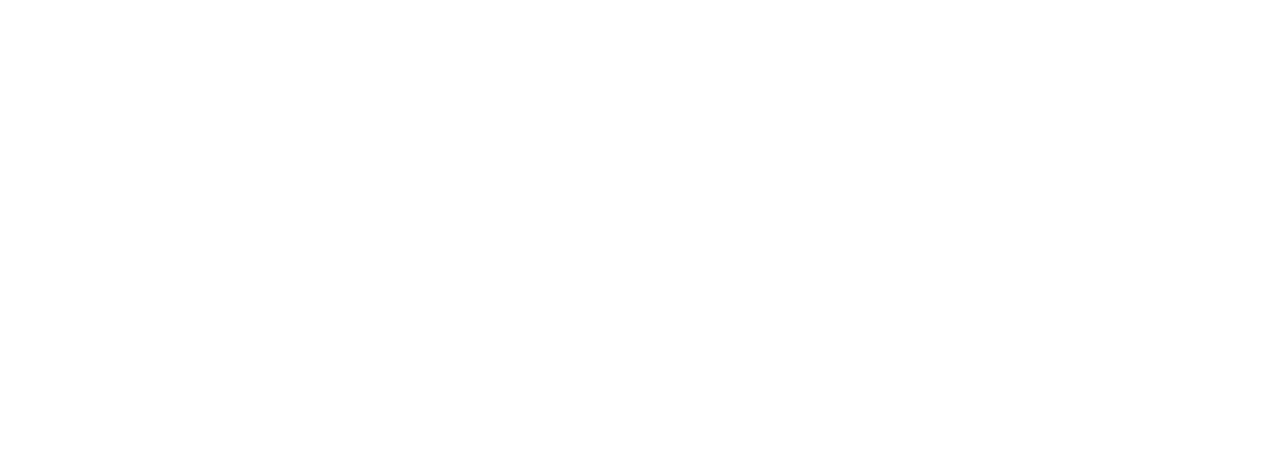
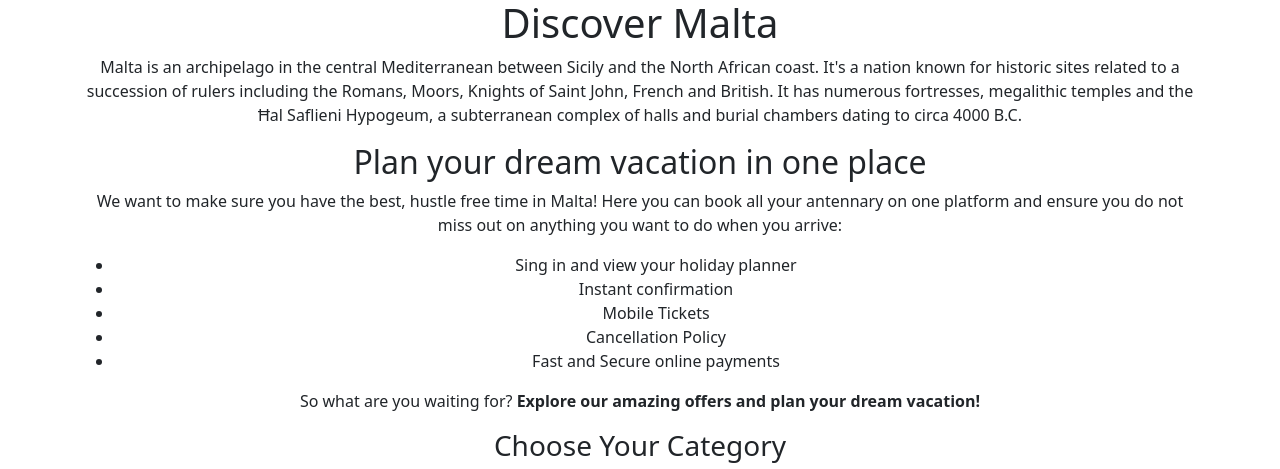
Before and after one commit to marina601/discover-malta, a Django app: page / in a window 1280 px wide. Before the commit the part shown is empty. Shown: the part 838-1307 px from the top of the page. Before the commit the page ends 56 px from the top, so only its background shows below. Run offline with Django 3.2, Linux system fonts and the light colour scheme.

Commit message:
Added homepage content

```diff
--- a/home/templates/home/index.html
+++ b/home/templates/home/index.html
@@ -1,6 +1,95 @@
 {% extends 'base.html' %}
 {% load static %}
 
+{% block extra_title %} Home {% endblock %}
+
 {% block content %}
-<h1 class="display-4 text-success">It works!</h1>
+     <div class="container">
+         <div class="row">
+             <div class="col">
+                 <!---carousel-->
+                 <div id="carouselExampleSlidesOnly" class="carousel slide" data-bs-ride="carousel">
+                    <div class="carousel-inner">
+                      <div class="carousel-item active">
+                        <img src="..." class="d-block w-100" alt="...">
+                      </div>
+                      <div class="carousel-item">
+                        <img src="..." class="d-block w-100" alt="...">
+                      </div>
+                      <div class="carousel-item">
+                        <img src="..." class="d-block w-100" alt="...">
+                      </div>
+                    </div>
+                  </div>
+             </div>
+         </div>
+         <!--heading-->
+         <div class="row">
+             <div class="col-s12">
+                 <h1 class="text-center">Discover Malta</h1>
+                 <p class="text-center">Malta is an archipelago in the central Mediterranean between Sicily and
+                     the North African coast. It's a nation known for historic sites related to a
+                     succession of rulers including the Romans, Moors, Knights of Saint John,
+                     French and British. It has numerous fortresses, megalithic temples and the Ħal Saflieni
+                     Hypogeum, a subterranean complex of halls and burial chambers dating to circa 4000 B.C.
+                 </p>
+             </div>
+         </div>
+         <!--Testimony-->
+         <div class="row">
+             <div class="col">
+                 <h2 class="text-center">Plan your dream vacation in one place</h2>
+                 <p class="text-center">
+                    We want to make sure you have the best, hustle free time in Malta! Here you can book all your
+                    antennary on one platform and ensure you do not miss out on anything you want to do when you arrive:
+                 </p>
+                 <ul class="text-center">
+                     <li>Sing in and view your holiday planner</li>
+                     <li>Instant confirmation </li>
+                     <li>Mobile Tickets</li>
+                     <li>Cancellation Policy</li>
+                     <li>Fast and Secure online payments</li>
+                 </ul>
+                 <p class="text-center">
+                    So what are you waiting for?
+                    <strong> Explore our amazing offers and plan your dream vacation!</strong>
+                 </p>
+             </div>
+         </div>
+         <!--Category Display-->
+         <div class="row">
+             <div class="col">
+                 <h3 class="text-center">Choose Your Category</h3>
+             </div>
+         </div>
+         <!--Display of Categories name and image with a link to category pages-->
+         <div class="row">
+             <div class="col-lg-3 col-md-4 col-sm-6">
+                <div class="card bg-dark text-white">
+                    <img src="..." class="card-img" alt="...">
+                    <div class="card-img-overlay">
+                      <h5 class="card-title text-center">Card title</h5>
+                    </div>
+                  </div>
+             </div>
+         </div>
+         <div class="row">
+             <!--link to all trips page-->
+             <div class="col justify-content-center">
+                 <a href="" class="btn btn-lg">View All Trips</a>
+             </div>
+         </div>
+     </div>
 {% endblock %}
+
+{% block postloadjs %}
+<script>
+    // Bootstrap code to initialize carousel
+    var myCarousel = document.querySelector('#myCarousel')
+    var carousel = new bootstrap.Carousel(myCarousel, {
+        interval: 2000,
+        wrap: false
+    });
+</script>
+
+{% endblock %}
```
